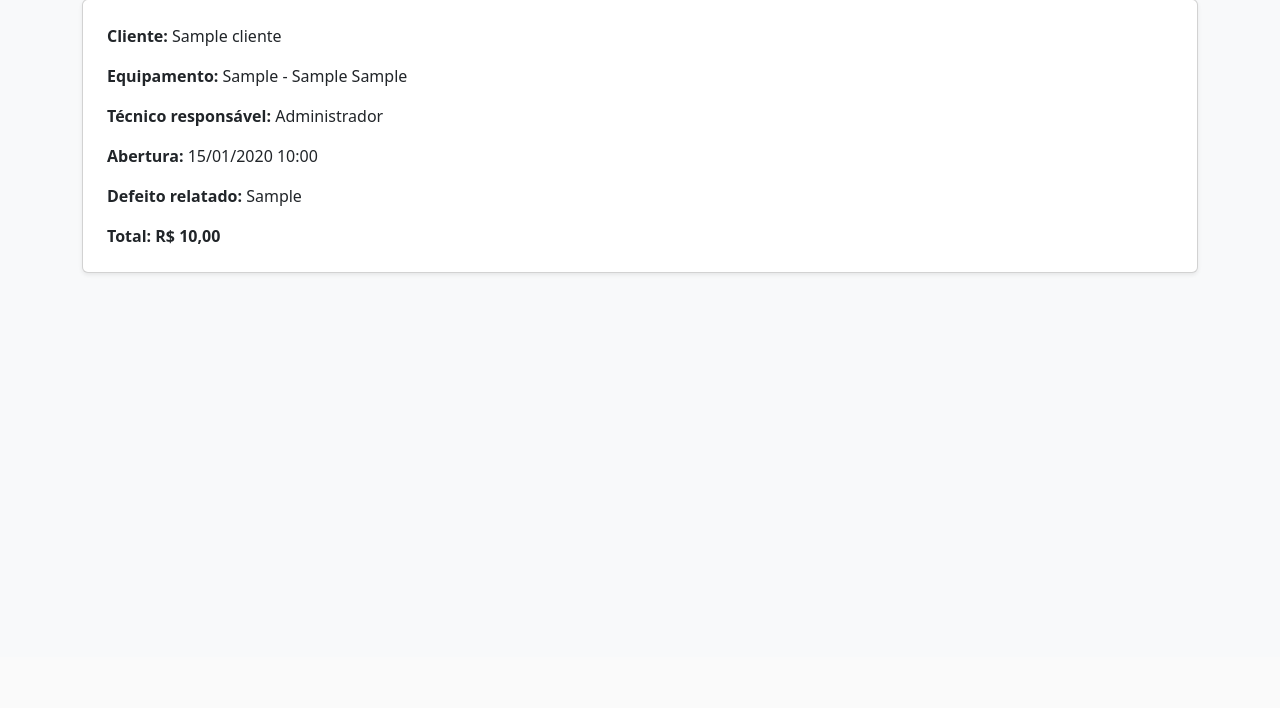
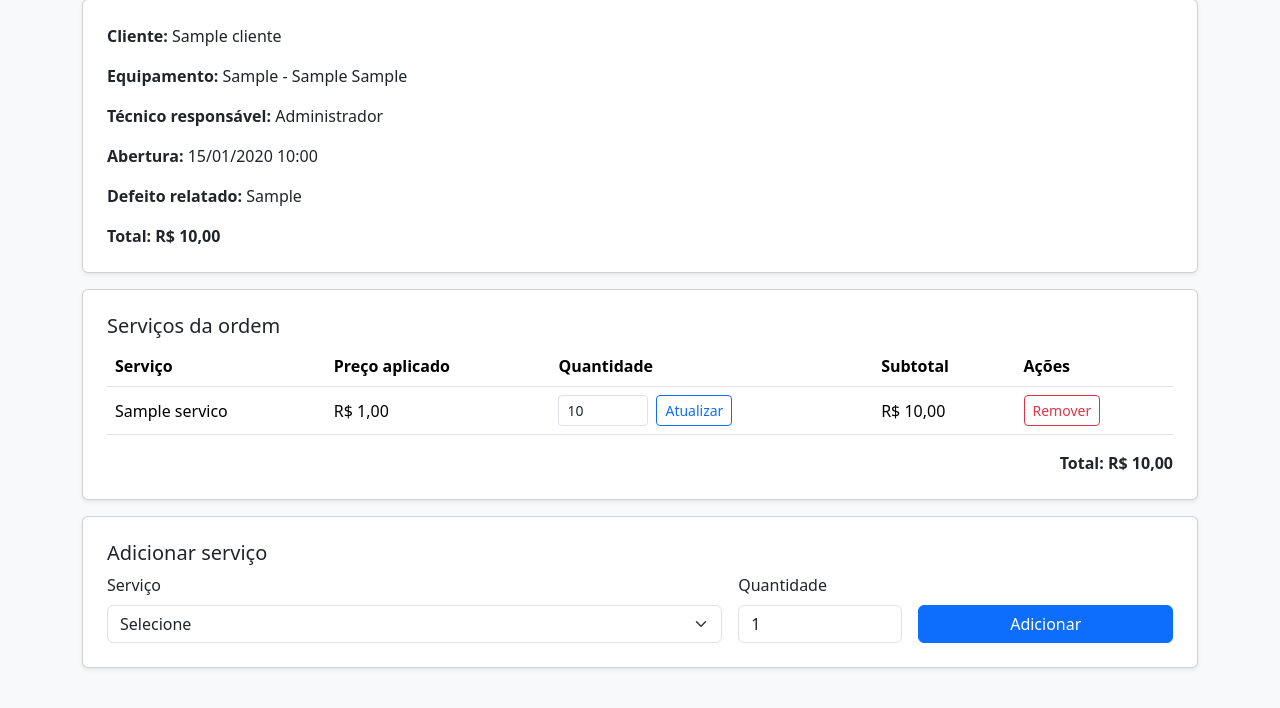
Before and after one commit to CodenameNep/Projeto-final-Springboot-Web, a Spring Boot app: page /ordens/1 in a window 1280 px wide. Shown: the part 143-851 px from the top of the page. Before the commit the page ends 418 px from the top, so only its background shows below. Run offline with Spring Boot 4, Linux system fonts and the light colour scheme; a user stored in the database is signed in; tables that the repository leaves empty hold one stand-in row (values such as "Sample post"); some of the project's set-up classes (security, data sources, template engines, error pages and the like) are left out, and stand-ins take their place.

Commit message:
feat: funcionalidade para inclusao e remocao de servicos na ordem de servico

```diff
--- a/src/main/java/com/assistencia/controller/OrdemServicoController.java
+++ b/src/main/java/com/assistencia/controller/OrdemServicoController.java
@@ -5,6 +5,7 @@ import com.assistencia.model.OrdemServico;
 import com.assistencia.service.ClienteService;
 import com.assistencia.service.EquipamentoService;
 import com.assistencia.service.OrdemServicoService;
+import com.assistencia.service.ServicoService;
 import com.assistencia.service.UsuarioService;
 import jakarta.validation.Valid;
 import org.springframework.security.core.Authentication;
@@ -16,6 +17,7 @@ import org.springframework.web.bind.annotation.ModelAttribute;
 import org.springframework.web.bind.annotation.PathVariable;
 import org.springframework.web.bind.annotation.PostMapping;
 import org.springframework.web.bind.annotation.RequestMapping;
+import org.springframework.web.bind.annotation.RequestParam;
 import org.springframework.web.servlet.mvc.support.RedirectAttributes;
 
 @Controller
@@ -26,15 +28,18 @@ public class OrdemServicoController {
     private final ClienteService clienteService;
     private final EquipamentoService equipamentoService;
     private final UsuarioService usuarioService;
+    private final ServicoService servicoService;
 
     public OrdemServicoController(OrdemServicoService ordemServicoService,
                                   ClienteService clienteService,
                                   EquipamentoService equipamentoService,
-                                  UsuarioService usuarioService) {
+                                  UsuarioService usuarioService,
+                                  ServicoService servicoService) {
         this.ordemServicoService = ordemServicoService;
         this.clienteService = clienteService;
         this.equipamentoService = equipamentoService;
         this.usuarioService = usuarioService;
+        this.servicoService = servicoService;
     }
 
     @GetMapping
@@ -77,6 +82,7 @@ public class OrdemServicoController {
     public String detalhes(@PathVariable Long id, Model model, RedirectAttributes flash) {
         try {
             model.addAttribute("os", ordemServicoService.buscarPorId(id));
+            model.addAttribute("servicos", servicoService.listarTodos());
             return "ordens/detalhes";
         } catch (IllegalArgumentException ex) {
             flash.addFlashAttribute("erro", ex.getMessage());
@@ -84,6 +90,42 @@ public class OrdemServicoController {
         }
     }
 
+    @PostMapping("/{id}/itens")
+    public String adicionarItem(@PathVariable Long id, @RequestParam Long servicoId,
+                                @RequestParam Integer quantidade, RedirectAttributes flash) {
+        try {
+            ordemServicoService.adicionarServico(id, servicoService.buscarPorId(servicoId), quantidade);
+            flash.addFlashAttribute("sucesso", "Serviço adicionado e total recalculado.");
+        } catch (IllegalArgumentException | IllegalStateException ex) {
+            flash.addFlashAttribute("erro", ex.getMessage());
+        }
+        return "redirect:/ordens/" + id;
+    }
+
+    @PostMapping("/{id}/itens/{itemId}/quantidade")
+    public String alterarQuantidade(@PathVariable Long id, @PathVariable Long itemId,
+                                    @RequestParam Integer quantidade, RedirectAttributes flash) {
+        try {
+            ordemServicoService.alterarQuantidade(id, itemId, quantidade);
+            flash.addFlashAttribute("sucesso", "Quantidade e total atualizados.");
+        } catch (IllegalArgumentException | IllegalStateException ex) {
+            flash.addFlashAttribute("erro", ex.getMessage());
+        }
+        return "redirect:/ordens/" + id;
+    }
+
+    @PostMapping("/{id}/itens/{itemId}/remover")
+    public String removerItem(@PathVariable Long id, @PathVariable Long itemId,
+                              RedirectAttributes flash) {
+        try {
+            ordemServicoService.removerServico(id, itemId);
+            flash.addFlashAttribute("sucesso", "Serviço removido e total recalculado.");
+        } catch (IllegalArgumentException | IllegalStateException ex) {
+            flash.addFlashAttribute("erro", ex.getMessage());
+        }
+        return "redirect:/ordens/" + id;
+    }
+
     private void carregarOpcoesAbertura(Model model) {
         model.addAttribute("clientes", clienteService.listarTodos());
         model.addAttribute("equipamentos", equipamentoService.listarTodos());
--- a/src/main/resources/templates/ordens/detalhes.html
+++ b/src/main/resources/templates/ordens/detalhes.html
@@ -17,4 +17,76 @@
         <p><strong>Defeito relatado:</strong> <span th:text="${os.defeitoRelatado}"></span></p>
         <p class="mb-0"><strong>Total:</strong> <span class="fw-bold" th:text="${'R$ ' + #numbers.formatDecimal(os.valorTotal, 1, 'POINT', 2, 'COMMA')}"></span></p>
     </div>
-</main></body></html>
+    <section class="card shadow-sm p-4 mb-3">
+        <h3 class="h5">Serviços da ordem</h3>
+        <div class="table-responsive"><table class="table align-middle">
+            <thead><tr><th>Serviço</th><th>Preço aplicado</th><th>Quantidade</th><th>Subtotal</th><th>Ações</th></tr></thead>
+            <tbody>
+                <tr th:each="item : ${os.itens}">
+                    <td th:text="${item.servico.nome}"></td>
+                    <td th:text="${'R$ ' + #numbers.formatDecimal(item.precoUnitario, 1, 'POINT', 2, 'COMMA')}"></td>
+                    <td>
+                        <form th:if="${os.status.name() != 'FINALIZADA' && os.status.name() != 'CANCELADA'}"
+                              th:action="@{/ordens/{id}/itens/{itemId}/quantidade(id=${os.id},itemId=${item.id})}"
+                              method="post" data-os-ajax class="d-flex gap-2">
+                            <input type="number" min="1" max="999999" name="quantidade" class="form-control form-control-sm" style="width:90px" th:value="${item.quantidade}" required>
+                            <button class="btn btn-sm btn-outline-primary" type="submit">Atualizar</button>
+                        </form>
+                        <span th:if="${os.status.name() == 'FINALIZADA' || os.status.name() == 'CANCELADA'}" th:text="${item.quantidade}"></span>
+                    </td>
+                    <td th:text="${'R$ ' + #numbers.formatDecimal(item.subtotal, 1, 'POINT', 2, 'COMMA')}"></td>
+                    <td>
+                        <form th:if="${os.status.name() != 'FINALIZADA' && os.status.name() != 'CANCELADA'}"
+                              th:action="@{/ordens/{id}/itens/{itemId}/remover(id=${os.id},itemId=${item.id})}"
+                              method="post" data-os-ajax onsubmit="return confirm('Remover serviço da OS?')">
+                            <button type="submit" class="btn btn-sm btn-outline-danger">Remover</button>
+                        </form>
+                    </td>
+                </tr>
+                <tr th:if="${#lists.isEmpty(os.itens)}"><td colspan="5" class="text-muted text-center">Nenhum serviço adicionado.</td></tr>
+            </tbody>
+        </table></div>
+        <strong class="text-end" th:text="${'Total: R$ ' + #numbers.formatDecimal(os.valorTotal, 1, 'POINT', 2, 'COMMA')}"></strong>
+    </section>
+    <section th:if="${os.status.name() != 'FINALIZADA' && os.status.name() != 'CANCELADA'}" class="card shadow-sm p-4 mb-3">
+        <h3 class="h5">Adicionar serviço</h3>
+        <form th:action="@{/ordens/{id}/itens(id=${os.id})}" method="post" data-os-ajax class="row g-3 align-items-end">
+            <div class="col-md-7"><label for="servicoId" class="form-label">Serviço</label>
+                <select name="servicoId" id="servicoId" class="form-select" required>
+                    <option value="">Selecione</option>
+                    <option th:each="s : ${servicos}" th:value="${s.id}"
+                            th:text="${s.nome + ' - R$ ' + #numbers.formatDecimal(s.precoBase, 1, 'POINT', 2, 'COMMA')}"></option>
+                </select>
+            </div>
+            <div class="col-md-2"><label for="quantidadeNova" class="form-label">Quantidade</label>
+                <input type="number" id="quantidadeNova" name="quantidade" min="1" max="999999" value="1" class="form-control" required>
+            </div>
+            <div class="col-md-3"><button class="btn btn-primary w-100" type="submit">Adicionar</button></div>
+        </form>
+    </section>
+</main>
+<script>
+    // Atualiza a seção de detalhes sem recarregar a página inteira após cada operação.
+    document.addEventListener('submit', async (event) => {
+        const form = event.target.closest('form[data-os-ajax]');
+        if (!form || event.defaultPrevented) return;
+        event.preventDefault();
+        const botao = form.querySelector('button[type="submit"]');
+        if (botao) botao.disabled = true;
+        try {
+            const resposta = await fetch(form.action, {
+                method: 'POST', body: new FormData(form), credentials: 'same-origin'
+            });
+            if (!resposta.ok) throw new Error('Falha ao atualizar a ordem de serviço.');
+            const documento = new DOMParser().parseFromString(await resposta.text(), 'text/html');
+            const proximo = documento.querySelector('#os-main');
+            if (!proximo) throw new Error('Não foi possível atualizar a tela.');
+            document.querySelector('#os-main').replaceWith(proximo);
+        } catch (erro) {
+            alert(erro.message);
+        } finally {
+            if (botao && botao.isConnected) botao.disabled = false;
+        }
+    });
+</script>
+</body></html>
```
Also changed, not shown: src/main/java/com/assistencia/service/OrdemServicoService.java (+59 -0 lines), 1 other file.
